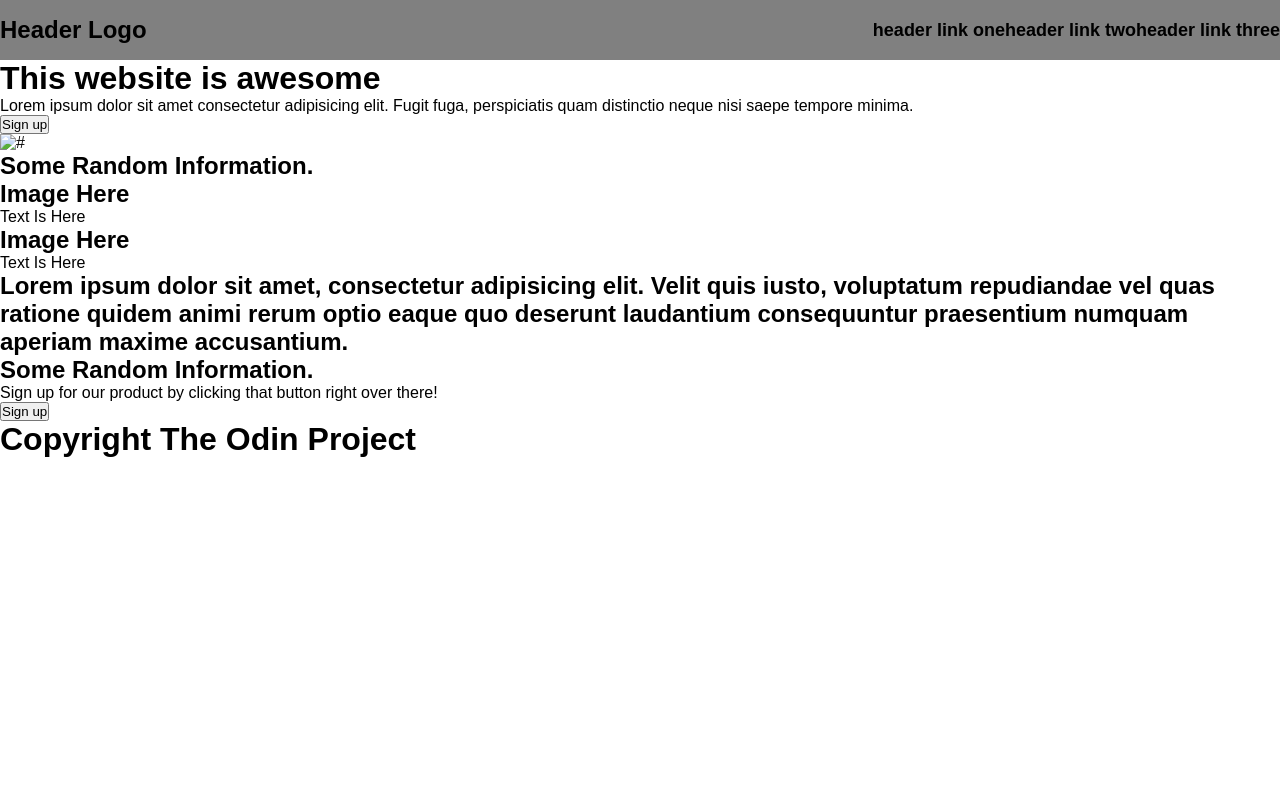
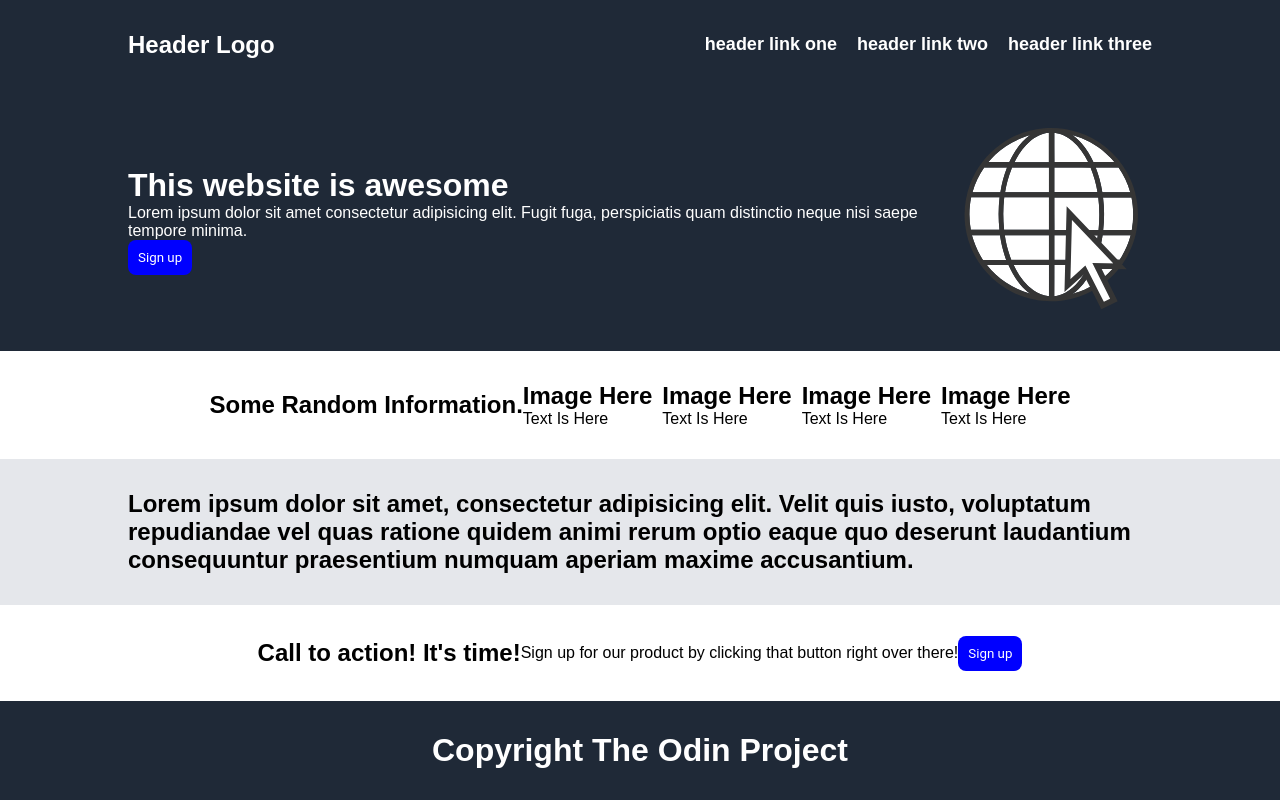
Before and after one commit to gene-d-garcia/odin-landing-page, a plain HTML site: page index.html in a window 1280 px wide. Drawn offline with Linux system fonts and the light colour scheme.

Commit message:
feat(layout): Add flexbox layout and styling
Motivation: Progress The Odin Project landing page by fleshing out
sections and applying initial layout styling.

What changed:
- Implemented flexbox layout across navbar, header, boxes, quote,
  sign-up, and footer
- Added placeholder globe image in header
- Styled buttons with rounded corners, color, and hover readiness
- Created big-box container with four image/text placeholders
- Applied background colors for contrast in header, quote, footer

```diff
--- a/index.html
+++ b/index.html
@@ -30,13 +30,14 @@
                 </p>
                 <button>Sign up</button>
             </div>
-            <img src="#" alt="#">
+            <img src="images/globe.svg" alt="Image of Globe with Arrow Cursor" width="200" height="auto" class="center-image">
         </div>
     </header>
 
     <section class="boxes">
         <div class="container">
             <h1>Some Random Information.</h1>
+            <div class="big-box">
                 <div class="box">
                     <h2>Image Here</h2>
                     <p>Text Is Here</p>
@@ -44,6 +45,15 @@
                 <div class="box">
                     <h2>Image Here</h2>
                     <p>Text Is Here</p>
+                </div>
+                <div class="box">
+                    <h2>Image Here</h2>
+                    <p>Text Is Here</p>
+                </div>
+                <div class="box">
+                    <h2>Image Here</h2>
+                    <p>Text Is Here</p>
+                </div>
             </div>
         </div>
     </section>
@@ -56,7 +66,7 @@
 
     <section class="sign-up">
         <div class="container">
-            <h1>Some Random Information.</h1>
+            <h1>Call to action! It's time!</h1>
             <p>Sign up for our product by clicking that button right over there!</p>
             <button>Sign up</button>
         </div>
--- a/style.css
+++ b/style.css
@@ -6,26 +6,61 @@
     padding: 0;
 }
 
+/* nav.navbar, header.header, section.boxes, section.quote, section.sign-up, footer.end-page {
+    border: 3px solid #333;
+} */
+
 body {
     font-family: Arial, Verdana, Tahoma, sans-serif;
     min-height: 100vh;
-    margin:
+    display: flex;
+    flex-direction: column;
+}
+
+nav.navbar, header.header, section.boxes, section.quote, section.sign-up, footer.end-page {
+    flex: 1;
 }
 
 ul {
     list-style-type: none;
 }
 
-.navbar {
-    height: 60px;
-    background-color: grey;
+button {
+  font-family: Roboto, sans-serif;
+  border: none;
+  border-radius: 8px;
+  background: blue;
+  color: white;
+  padding: 10px;
+  cursor: pointer;
+}
+
+header.header {
+    display: flex;
+    align-items: center;
+    justify-content: center;
+    background-color: #1F2937;
+    color: white;
+}
+
+nav.navbar {
+    display: flex;
+    align-items: center;
+    justify-content: center;
+    background-color: #1F2937;
+    color: white;
+}
+
+.navbar ul {
+    display: flex;
+    gap: 20px;
 }
 
 .navbar a {
     text-decoration: none;
     font-size: 18px;
     font-weight: bold;
-    color: black;
+    color: white;
 }
 
 .navbar .logo {
@@ -38,9 +73,77 @@ ul {
     justify-content: space-between;
     align-items: center;
     height: 100%;
+    width: 80%;
 }
 
-.navbar ul {
+.header .container {
     display: flex;
+    justify-content: space-between;
+    align-items: center;
+    height: 100%;
+    width: 80%;
+}
 
+.boxes .container {
+    display: flex;
+    justify-content: center;
+    align-items: center;
+    height: 100%;
+    width: 80%;
 }
+
+.quote .container {
+    display: flex;
+    justify-content: center;
+    align-items: center;
+    height: 100%;
+    width: 80%;
+}
+
+.sign-up .container {
+    display: flex;
+    justify-content: center;
+    align-items: center;
+    height: 100%;
+    width: 80%;
+}
+
+.end-page .container {
+    display: flex;
+    justify-content: center;
+    align-items: center;
+    height: 100%;
+    width: 80%;
+}
+
+section.boxes {
+    display: flex;
+    justify-content: center;
+    align-items: center;
+}
+
+section.quote {
+    display: flex;
+    justify-content: center;
+    align-items: center;
+    background-color: #E5E7EB;
+}
+
+section.sign-up {
+    display: flex;
+    justify-content: center;
+    align-items: center;
+}
+
+footer.end-page {
+    display: flex;
+    justify-content: center;
+    align-items: center;
+    background-color: #1F2937;
+    color: white;
+}
+
+section .big-box {
+    display: flex;
+    gap: 10px;
+}
```
Also changed, not shown: images/globe.svg (added). Lines whose indentation alone changed are shown as unchanged.
